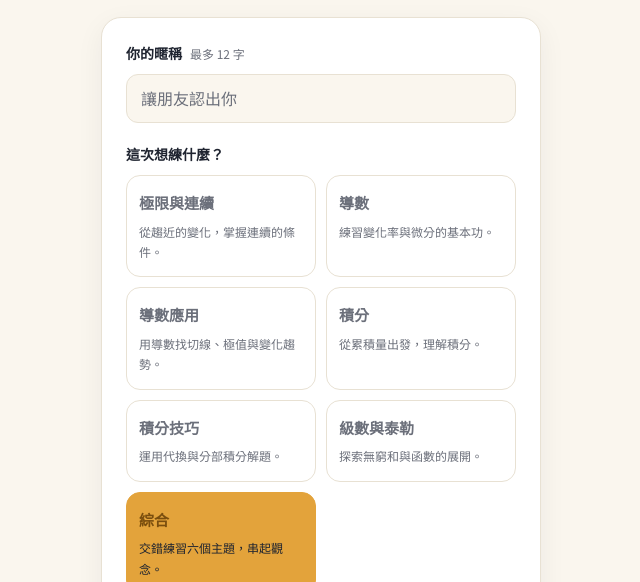
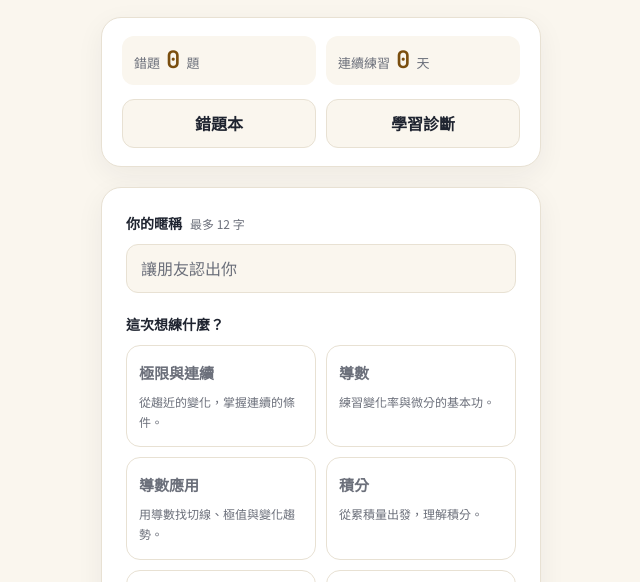
Before and after one commit to Jack060719/calculus-visual, a plain HTML site: page index.html in a window 1280 px wide. Shown: the part 181-763 px from the top of the page, without its empty margins (319-959 px from the left). Drawn offline with nearby package versions, Linux system fonts and the light colour scheme.

Commit message:
T15：首頁「我的學習」入口與結算「本局 X 題加入錯題本」
- 首頁新增卡片：錯題 N 題、連續練習 N 天，以及錯題本、學習診斷兩個入口（有錯題時錯題本是主要按鈕）
- 結算頁（單人、挑戰、PK）顯示「本局 X 題加入錯題本」與「去重練」按鈕；全部答對時顯示沒有新的錯題
- style.css 新增 T15 分區

Co-Authored-By: Claude Opus 5.5 <noreply@anthropic.com>

```diff
--- a/css/style.css
+++ b/css/style.css
@@ -340,3 +340,13 @@ h2 { font-size: 20px; line-height: 1.5; }
 .progress-concept::before { content: counter(concept); position: absolute; left: 14px; top: 10px; color: var(--primary-ink); font: 600 18px var(--font-mono); }
 .progress-concept-meta { color: var(--ink-soft); font-size: 13px; }
 .progress-actions { display: grid; gap: 10px; }
+
+/* === T15 入口與打磨 === */
+
+.study { display: grid; gap: 14px; padding: 18px 20px; }
+.study-stats { display: grid; grid-template-columns: repeat(2, minmax(0, 1fr)); gap: 10px; }
+.study-stat { display: flex; flex-wrap: wrap; align-items: baseline; gap: 4px 6px; min-width: 0; padding: 10px 12px; border-radius: 12px; background: var(--bg); color: var(--ink-soft); font-size: 13px; }
+.study-stat strong { color: var(--primary-ink); font: 600 24px/1.2 var(--font-mono); }
+.study-links { display: grid; grid-template-columns: repeat(2, minmax(0, 1fr)); gap: 10px; }
+.study-links .btn { min-width: 0; padding-inline: 8px; }
+.result-progress .btn { justify-self: start; margin-top: 6px; background: var(--surface); }
--- a/js/pages/home.js
+++ b/js/pages/home.js
@@ -1,4 +1,45 @@
 (function () {
+  // 首頁的「我的學習」卡片（T15）：錯題幾題、連續幾天，以及錯題本、學習診斷的入口。
+  // 數字都用 textContent 放進去。
+  function studyCard() {
+    var wrong = Calc.progress.wrongCount();
+    var streak = Calc.progress.streak();
+    var card = document.createElement('section');
+    card.className = 'card study';
+    card.setAttribute('aria-label', '我的學習');
+    var stats = document.createElement('div');
+    stats.className = 'study-stats';
+    [
+      { label: '錯題', value: wrong, unit: '題' },
+      { label: '連續練習', value: streak, unit: '天' }
+    ].forEach(function (item) {
+      var stat = document.createElement('p');
+      stat.className = 'study-stat';
+      var name = document.createElement('span');
+      name.textContent = item.label;
+      var number = document.createElement('strong');
+      number.textContent = String(item.value);
+      var unit = document.createElement('span');
+      unit.textContent = item.unit;
+      stat.append(name, number, unit);
+      stats.appendChild(stat);
+    });
+    var links = document.createElement('div');
+    links.className = 'study-links';
+    [
+      { text: '錯題本', href: '#review', primary: wrong > 0 },
+      { text: '學習診斷', href: '#progress', primary: false }
+    ].forEach(function (item) {
+      var a = document.createElement('a');
+      a.className = 'btn ' + (item.primary ? 'primary' : 'ghost');
+      a.href = item.href;
+      a.textContent = item.text;
+      links.appendChild(a);
+    });
+    card.append(stats, links);
+    return card;
+  }
+
   Calc.pages.home = {
     mount: function (el) {
       el.innerHTML = '<header class="hero">' +
@@ -30,6 +71,8 @@
         '<button class="btn ghost" type="submit">加入</button></div>' +
         '<div class="room-error" id="challenge-code-error" role="status" aria-live="polite"></div></form></article></div>' +
         '<p class="footnote">「連結挑戰」會在單人練習結算後產生。</p>';
+
+      el.querySelector('.hero').after(studyCard());
 
       var nameInput = el.querySelector('#name');
       nameInput.value = String(Calc.store.get('name', '')).slice(0, 12);
--- a/js/pages/result.js
+++ b/js/pages/result.js
@@ -70,6 +70,23 @@
     return note;
   }
 
+  // 單人、挑戰、PK 的結算提示（T15）：「本局 X 題加入錯題本」＋「去重練」按鈕
+  function wrongNote(outcome) {
+    var note = node('div', 'result-progress');
+    note.setAttribute('role', 'status');
+    if (!outcome.wrong) {
+      note.appendChild(node('p', 'result-progress-main', '✓ 全部答對，沒有新的錯題'));
+      return note;
+    }
+    note.appendChild(node('p', 'result-progress-main', '本局 ' + outcome.wrong + ' 題加入錯題本'));
+    note.appendChild(node('p', '', '錯題本共 ' + Calc.progress.wrongCount() + ' 題，趁記憶還新，馬上重練一次吧。'));
+    var button = node('button', 'btn ghost', '去重練');
+    button.type = 'button';
+    button.addEventListener('click', function () { Calc.router.go('#review/play'); });
+    note.appendChild(button);
+    return note;
+  }
+
   async function render(el, options) {
     var me = options.me;
     var opp = options.opp;
@@ -95,6 +112,7 @@
     var correct = typeof summary.correct === 'number' ? summary.correct : summary.perQ.filter(function (value) { return value > 0; }).length;
     card.appendChild(node('p', '', '答對 ' + correct + ' / ' + summary.perQ.length + ' 題'));
     if (options.mode === 'review' && outcome) card.appendChild(reviewNote(outcome));
+    else if (outcome) card.appendChild(wrongNote(outcome));
     var list = node('ol', 'result-list');
     summary.perQ.forEach(function (value, index) {
       var item = node('li', 'result-item');
```
